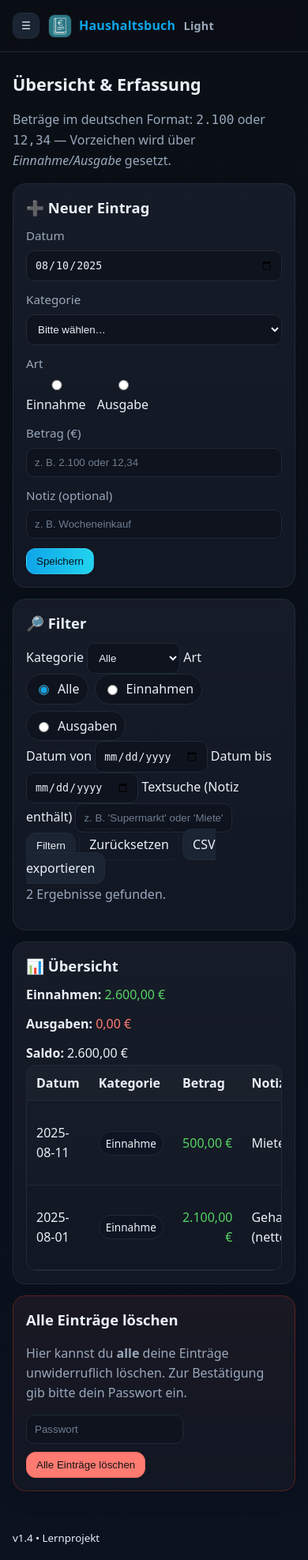
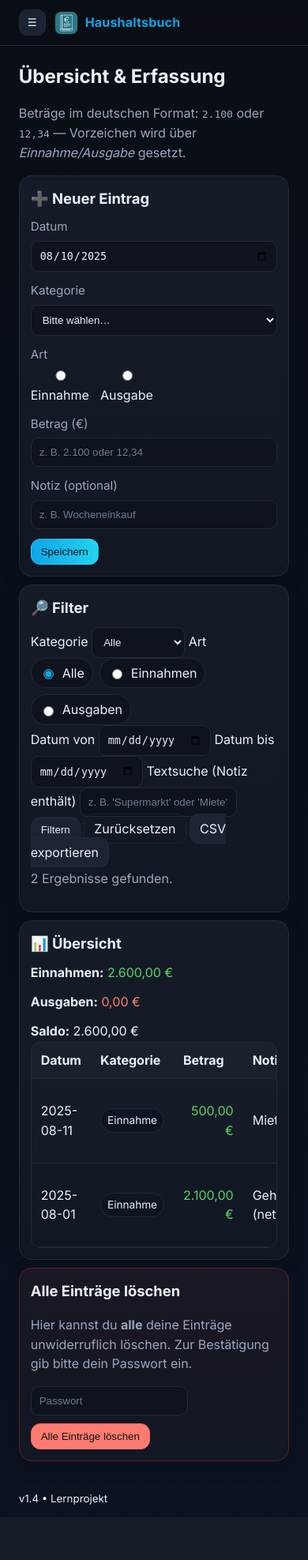
Before and after one commit to klaas709/haushaltsbuch, a Flask app: page / in a window 390 px wide. Shown: the whole page at 79% size. After the commit the page ends 1905 px from the top, so only its background shows below. Run offline with Flask 3, Linux system fonts and the light colour scheme; a user stored in the database is signed in; data comes from the database, SQL or seed files in the repository; some libraries are stand-ins or nearby versions.

Commit message:
style: enhance responsive design

```diff
--- a/static/styles.css
+++ b/static/styles.css
@@ -5,16 +5,22 @@
   --danger:#2a1313; --danger-border:#5a1f1f;
 }
 *{box-sizing:border-box}
-html,body{margin:0;padding:0;background:linear-gradient(180deg,#0a0f15 0%,#0b1220 100%);color:var(--text);font:16px/1.55 system-ui,Segoe UI,Roboto,Arial}
+html,body{
+  margin:0;padding:0;background:linear-gradient(180deg,#0a0f15 0%,#0b1220 100%);
+  color:var(--text);
+  font-family:'Inter',system-ui,Segoe UI,Roboto,Arial;
+  font-size:clamp(15px,1vw+12px,18px);
+  line-height:1.55;
+}
 a{color:var(--brand);text-decoration:none}
-.container{max-width:1000px;margin:0 auto;padding:16px}
+.container{max-width:1200px;width:90%;margin:0 auto;padding:clamp(12px,2vw,24px)}
 
 /* Header */
 .site-header{position:sticky;top:0;z-index:40;background:rgba(10,15,21,.7);backdrop-filter:blur(8px);border-bottom:1px solid var(--border)}
 .header-inner{display:flex;align-items:center;gap:12px}
 .brand-wrap{display:flex;align-items:center;gap:10px;margin-right:auto}
 .brand-logo{width:28px;height:28px;border-radius:7px;box-shadow:0 0 0 1px rgba(255,255,255,.06)}
-.brand{font-weight:700;letter-spacing:.2px}
+.brand{font-weight:700;letter-spacing:.2px;font-size:clamp(1rem,1.2vw+0.8rem,1.3rem)}
 .brand-sub{display:inline-block;margin-left:6px;font-weight:600;font-size:.9rem;color:var(--muted)}
 .nav .nav-link{margin:0 6px;padding:8px 10px;border-radius:10px;color:var(--text)}
 .nav .nav-link:hover{background:var(--btn-hover)}
@@ -38,7 +44,7 @@ html[data-menu-open="true"] .backdrop{opacity:1;pointer-events:auto}
   border:1px solid var(--border);border-radius:16px;padding:16px;margin:14px 0;box-shadow:0 8px 24px rgba(0,0,0,.15)}
 .card h2{margin:0 0 10px 0;font-size:1.15rem;display:flex;align-items:center;gap:8px}
 .card.danger{border-color:var(--danger-border);background:linear-gradient(180deg, rgba(90,31,31,.12), rgba(0,0,0,.0)), var(--card)}
-.hero h1{margin:8px 0 6px;font-size:1.35rem}
+.hero h1{margin:8px 0 6px;font-size:clamp(1.35rem,2vw+1rem,2rem)}
 .muted{color:var(--muted)}
 .empty{display:flex;flex-direction:column;align-items:center;gap:8px;padding:18px;border:1px dashed var(--border);border-radius:14px;background:rgba(255,255,255,.02)}
 .empty-illustration{font-size:36px}
@@ -66,7 +72,7 @@ html[data-menu-open="true"] .backdrop{opacity:1;pointer-events:auto}
 .btn-primary{background:linear-gradient(90deg,var(--brand),var(--brand-2));border:1px solid rgba(255,255,255,.1);color:#081018}
 
 /* Forms */
-.form-grid{display:grid;grid-template-columns:repeat(2,minmax(0,1fr));gap:12px}
+.form-grid{display:grid;grid-template-columns:repeat(auto-fit,minmax(220px,1fr));gap:12px}
 .form-grid label{display:flex;flex-direction:column;gap:6px}
 .form-grid label span{color:var(--muted);font-size:.95rem}
 .form-grid .full{grid-column:1/-1}
@@ -81,7 +87,7 @@ input::placeholder{color:#6f7c8f}
 .chip input{accent-color:var(--brand)}
 
 /* Summary */
-.summary{display:grid;grid-template-columns:repeat(3,1fr);gap:12px;margin:8px 0 2px}
+.summary{display:grid;grid-template-columns:repeat(auto-fit,minmax(200px,1fr));gap:12px;margin:8px 0 2px}
 
 /* Flash */
 .flash-list{display:flex;flex-direction:column;gap:8px;margin:8px 0}
@@ -90,13 +96,16 @@ input::placeholder{color:#6f7c8f}
 .flash.error{border-color:#5a1f1f;background:#1a1010}
 
 /* Layout helpers */
-.grid-2{display:grid;grid-template-columns:repeat(2,minmax(0,1fr));gap:16px}
+.grid-2{display:grid;grid-template-columns:repeat(auto-fit,minmax(240px,1fr));gap:16px}
 
 /* Responsive */
-@media (max-width: 860px){
+@media (max-width:860px){
   .desktop-only{display:none}
   .nav-toggle{display:inline-flex}
-  .summary{grid-template-columns:1fr}
-  .form-grid{grid-template-columns:1fr}
-  .grid-2{grid-template-columns:1fr}
 }
+
+@media (max-width:480px){
+  .brand-sub{display:none}
+  .card{margin:10px 0;padding:14px}
+  .container{width:94%}
+}
--- a/templates/base.html
+++ b/templates/base.html
@@ -6,8 +6,13 @@
 
   <title>{{ title if title else "Haushaltsbuch" }}</title>
 
+  <!-- Fonts -->
+  <link rel="preconnect" href="https://fonts.googleapis.com">
+  <link rel="preconnect" href="https://fonts.gstatic.com" crossorigin>
+  <link href="https://fonts.googleapis.com/css2?family=Inter:wght@400;600;700&display=swap" rel="stylesheet">
+
   <!-- Styles (Cache-Busting) -->
-  <link rel="stylesheet" href="{{ url_for('static', filename='styles.css') }}?v=14">
+  <link rel="stylesheet" href="{{ url_for('static', filename='styles.css') }}?v=15">
 
   <!-- PWA: Manifest & Theme -->
   <link rel="manifest" href="{{ url_for('static', filename='manifest.json') }}">
```
